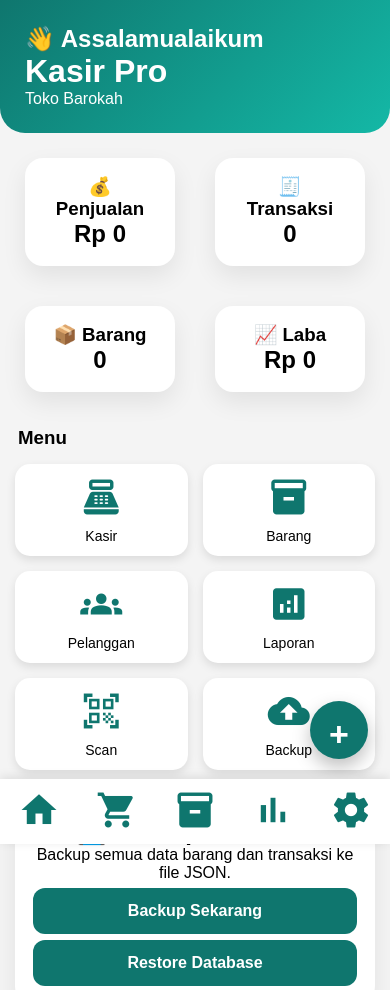
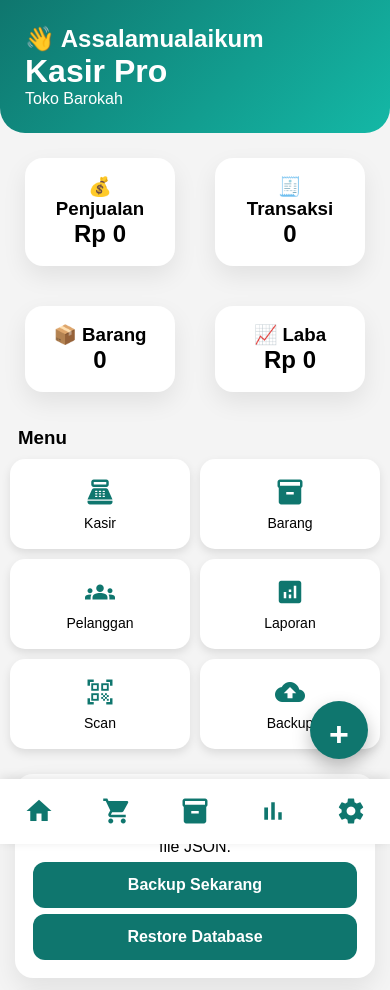
Before and after one commit to jaziraarab15-eng/kasir-pro, a website built with Vite: page index.html in a window 390 px wide. Shown: the top 990 px of the page. Built offline with nearby package versions, Linux system fonts and the light colour scheme; what @zxing/browser would draw is missing.

Commit message:
Improve responsive layout for all screen sizes

```diff
--- a/src/css/style.css
+++ b/src/css/style.css
@@ -35,11 +35,17 @@ padding:15px;
 
 .box{
 background:white;
-padding:20px;
+padding:16px;
 border-radius:15px;
 text-align:center;
 box-shadow:0 4px 10px rgba(0,0,0,.1);
-font-size:22px;
+font-size:clamp(14px,2vw,18px);
+display:flex;
+flex-direction:column;
+align-items:center;
+justify-content:center;
+min-height:110px;
+width:100%;
 }
 
 .box h3{
@@ -109,9 +115,9 @@ transform:scale(.95);
 }
 
 .material-icons{
-font-size:42px;
+font-size:clamp(28px,6vw,42px);
 display:block;
-margin-bottom:10px;
+margin-bottom:8px;
 color:#0f766e;
 }
 
@@ -243,3 +249,38 @@ margin-top:6px;
 }
 
 }
+
+@media (max-width:480px){
+
+.grid,
+.stats{
+
+grid-template-columns:repeat(2,1fr);
+
+gap:10px;
+
+padding:10px;
+
+}
+
+.box{
+
+min-height:90px;
+
+padding:12px;
+
+}
+
+.box h3{
+
+font-size:13px;
+
+}
+
+.material-icons{
+
+font-size:30px;
+
+}
+
+}
```
